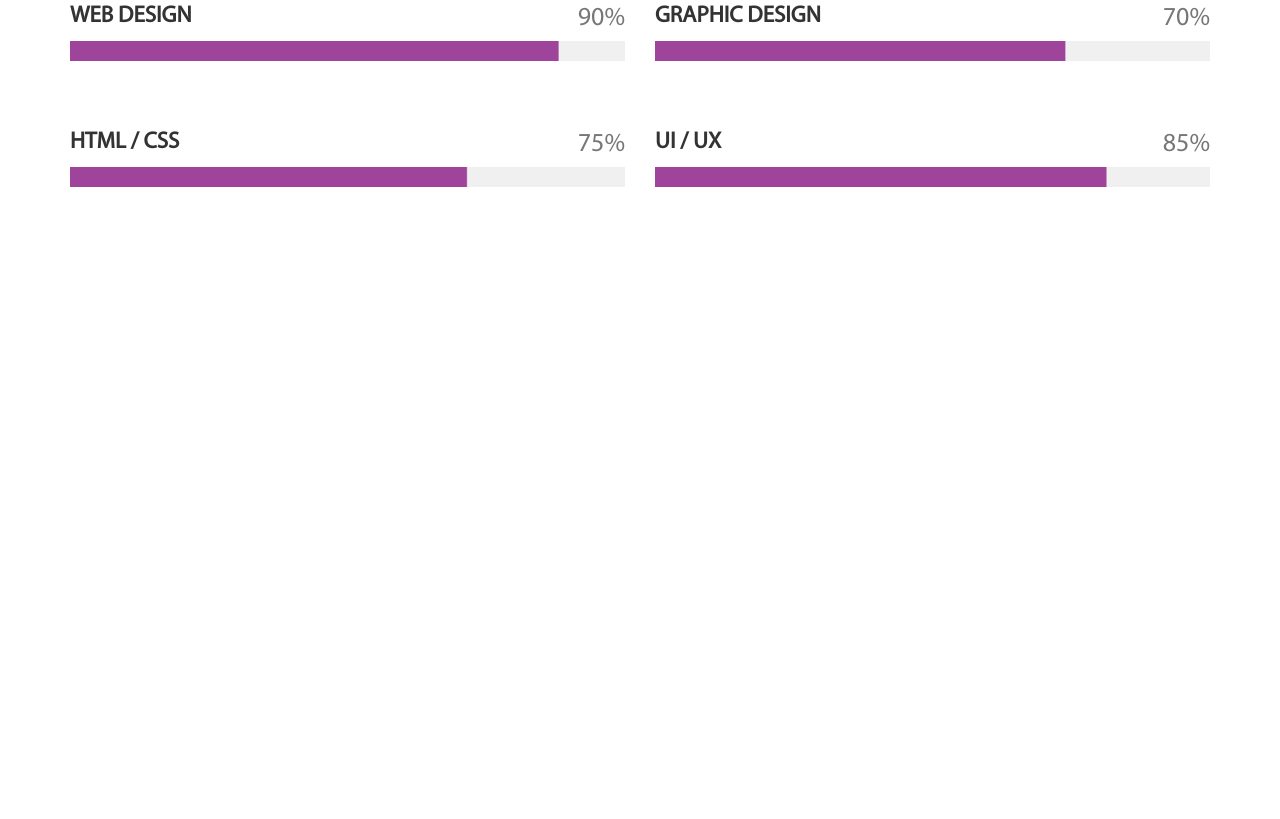
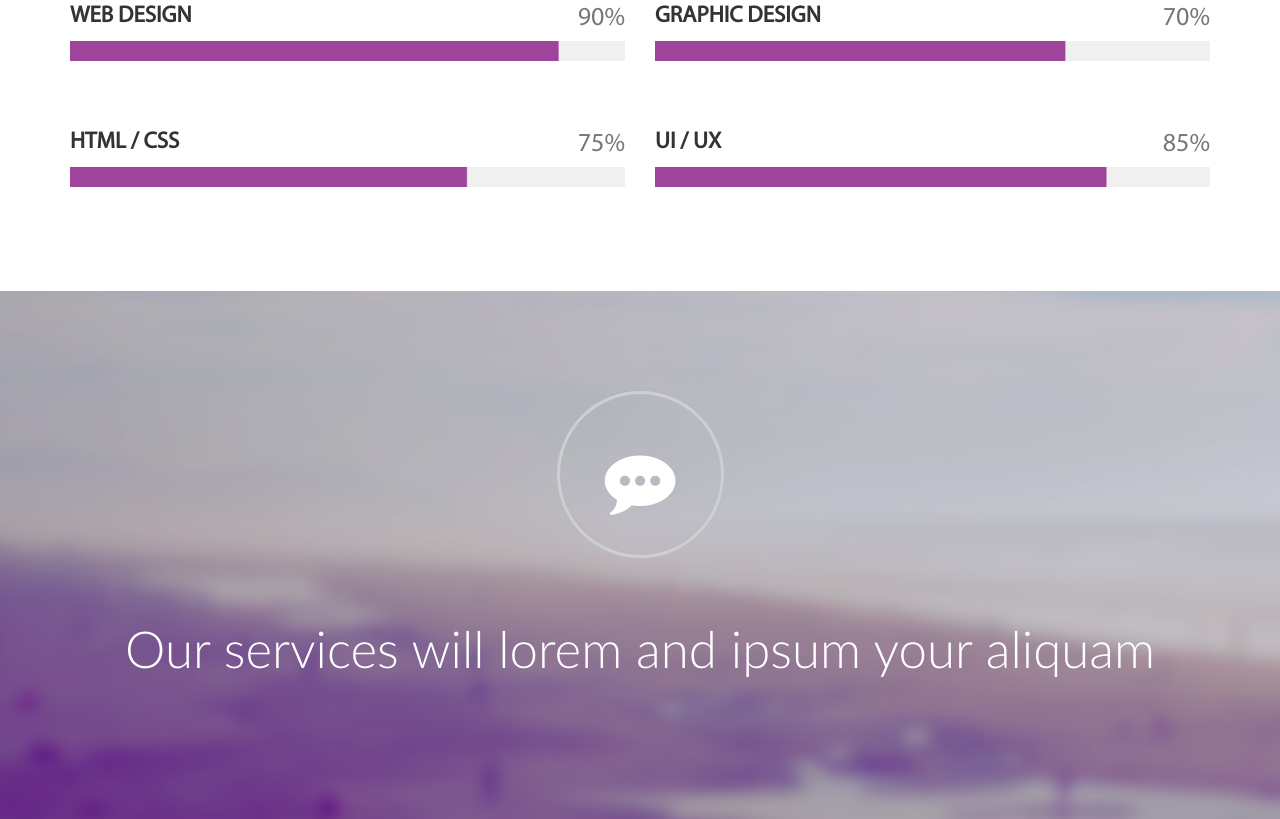
Before and after one commit to BrownySprite47/Bhagaskara, a plain HTML site: page index.html in a window 1280 px wide. Shown: the part 4568-5387 px from the top of the page. Before the commit the page ends 4859 px from the top, so only its background shows below. Drawn offline with nearby package versions, Linux system fonts and the light colour scheme; a web font is replaced by a local one.

Commit message:
Блок между блоками Scills и Portfolio
Такой же блок есть между блоками About и Team. Скопировала код, классы
оставила те же самые. Изменила только иконку и текст в теге "р".

```diff
--- a/index.html
+++ b/index.html
@@ -286,7 +286,7 @@
                     <p>Our <span>scills</span></p>
                 </div>
                 <div class="container-scills">
-                <div class="col-xs-12 col-sm-6">
+                    <div class="col-xs-12 col-sm-6">
                         <div class="box-scills">
                             <p>Web Design<span>90%</span></p>
                             <div class="scills-img web-design">
@@ -322,5 +322,15 @@
             </div>
         </div>
     </div>
+    <div class="between_bg">
+        <div class="container">
+            <div class="row">
+                <div class="col-md-12">
+                <div class="icon_middle"><i class="fa fa-commenting" aria-hidden="true"></i></div>
+                    <p>Our services will lorem and ipsum your aliquam</p>
+                </div>
+            </div>
+        </div>
+    </div>
 </body>
 </html>
```
